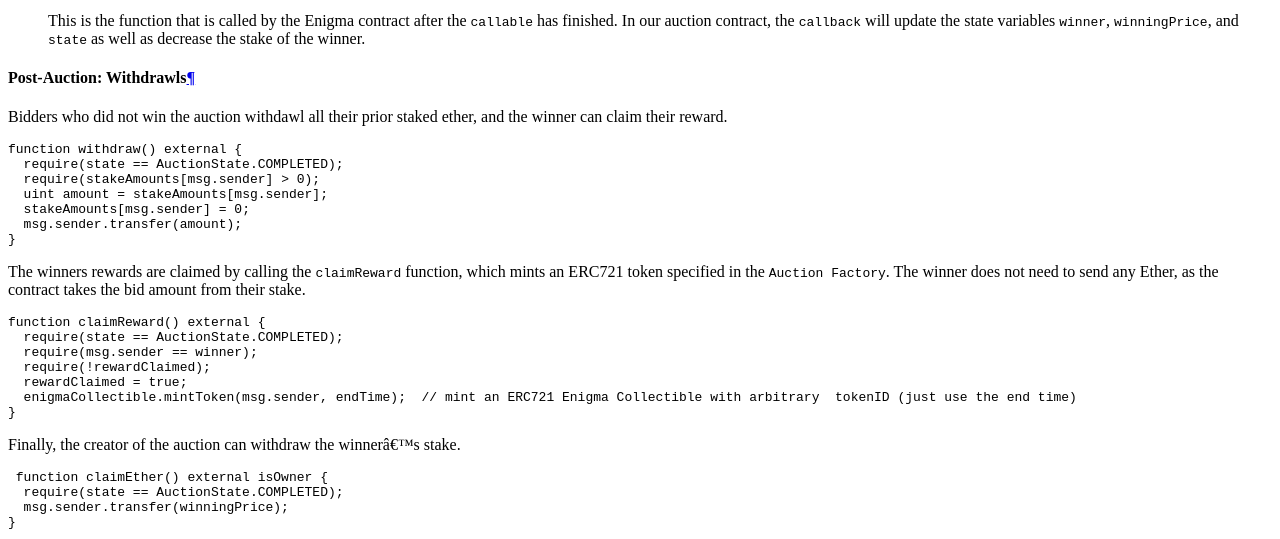
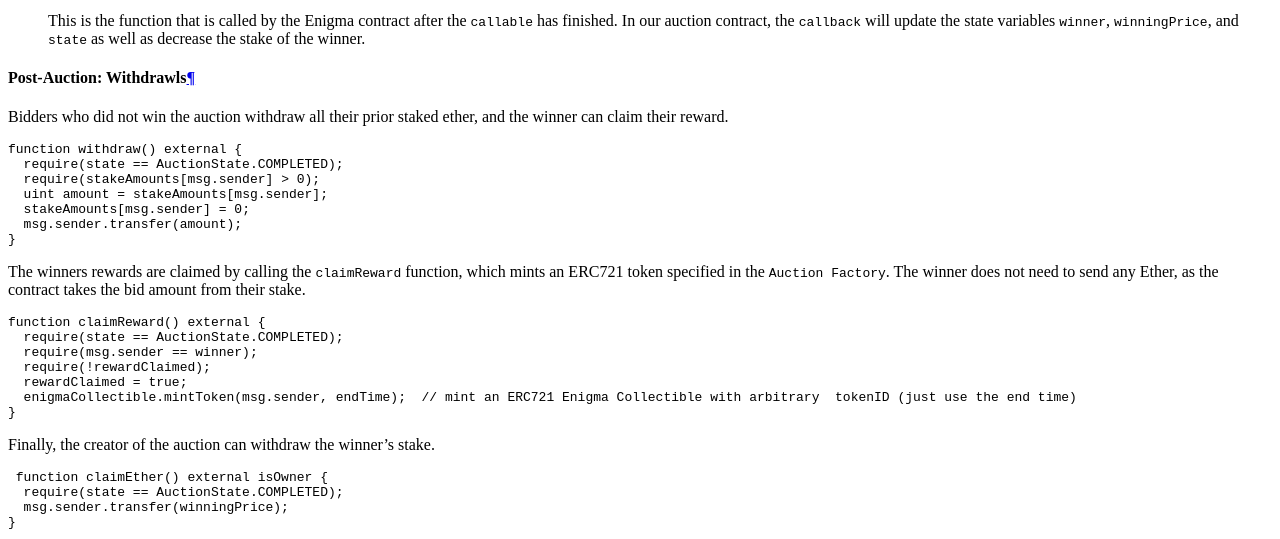
Before and after one commit to scrtlabs/protocol, a Sphinx documentation site: the page built from docs/source/SecretContracts.rst, in a window 1280 px wide and 900 px high, scrolled down 5911 px. Shown: the part 152-691 px from the top of the window. Built offline with Sphinx 7.4.7 and the Read the Docs theme 2.0.0, drawn with Linux system fonts in a browser that asks for light colours; some of the changed text lies outside the part shown.

Commit message:
DOC: minor typos

```diff
--- a/docs/source/SecretContracts.rst
+++ b/docs/source/SecretContracts.rst
@@ -235,7 +235,7 @@ bidding process.
 
 **NOTICE:** Several `design choices <#design-considerations>`__ were necessary due to the current
 `testnet limitations <GettingStarted#testnet-limitations>`__ of the Enigma Protocol - though if you have
-any suggestions for how to improve the methods used, do `let us know! <https://forum.enigma.cO>`__
+any suggestions for how to improve the methods used, do `let us know! <https://forum.enigma.co>`__
 
 How it Works
 ~~~~~~~~~~~~~
@@ -392,7 +392,7 @@ The ``callback`` function
 
 Post-Auction: Withdrawls
 ^^^^^^^^^^^^^^^^^^^^^^^^^
-Bidders who did not win the auction withdawl all their prior staked ether, and the winner
+Bidders who did not win the auction withdraw all their prior staked ether, and the winner
 can claim their reward. ::
 
  function withdraw() external {
@@ -415,7 +415,7 @@ any Ether, as the contract takes the bid amount from their stake. ::
    enigmaCollectible.mintToken(msg.sender, endTime);  // mint an ERC721 Enigma Collectible with arbitrary  tokenID (just use the end time)
  }
 
-Finally, the creator of the auction can withdraw the winnerâ€™s stake. ::
+Finally, the creator of the auction can withdraw the winner's stake. ::
 
   function claimEther() external isOwner {
    require(state == AuctionState.COMPLETED);
```
Also changed, not shown: other parts of docs/source/SecretContracts.rst (+2 -2 lines).
